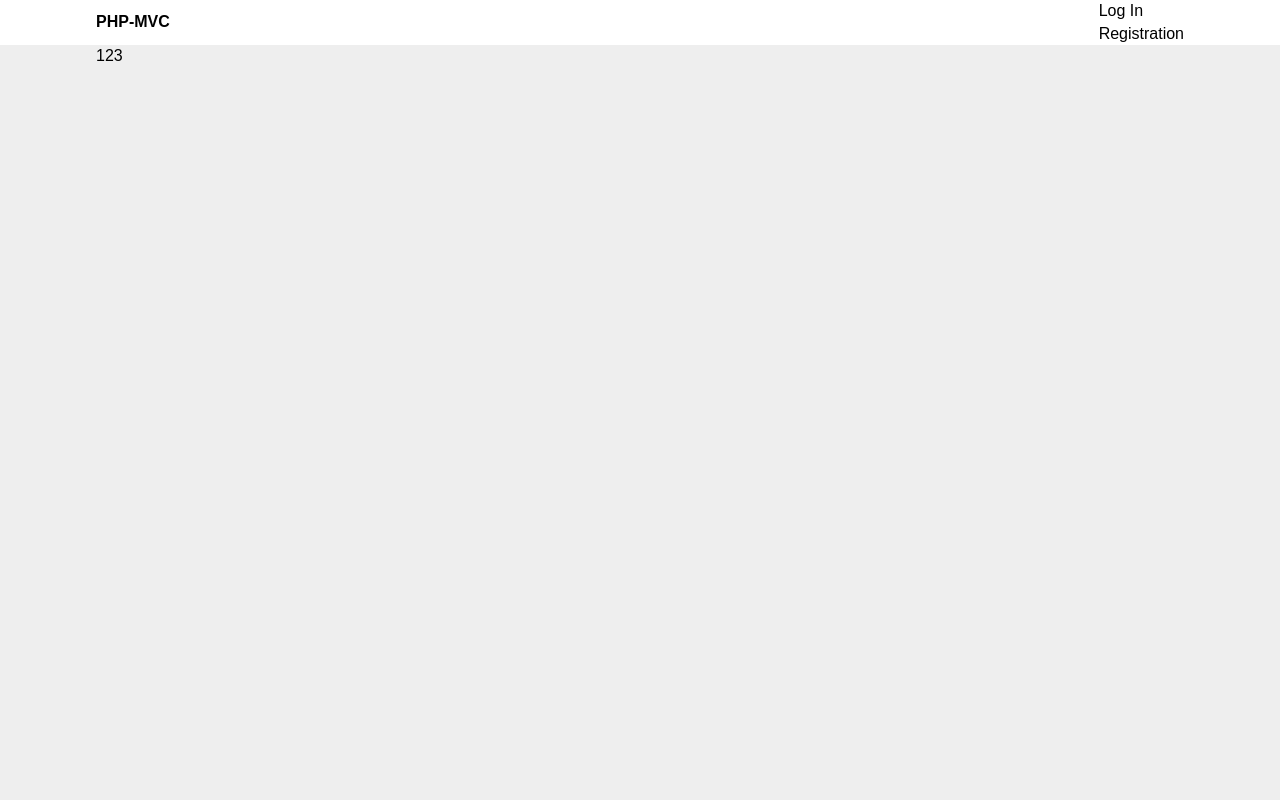
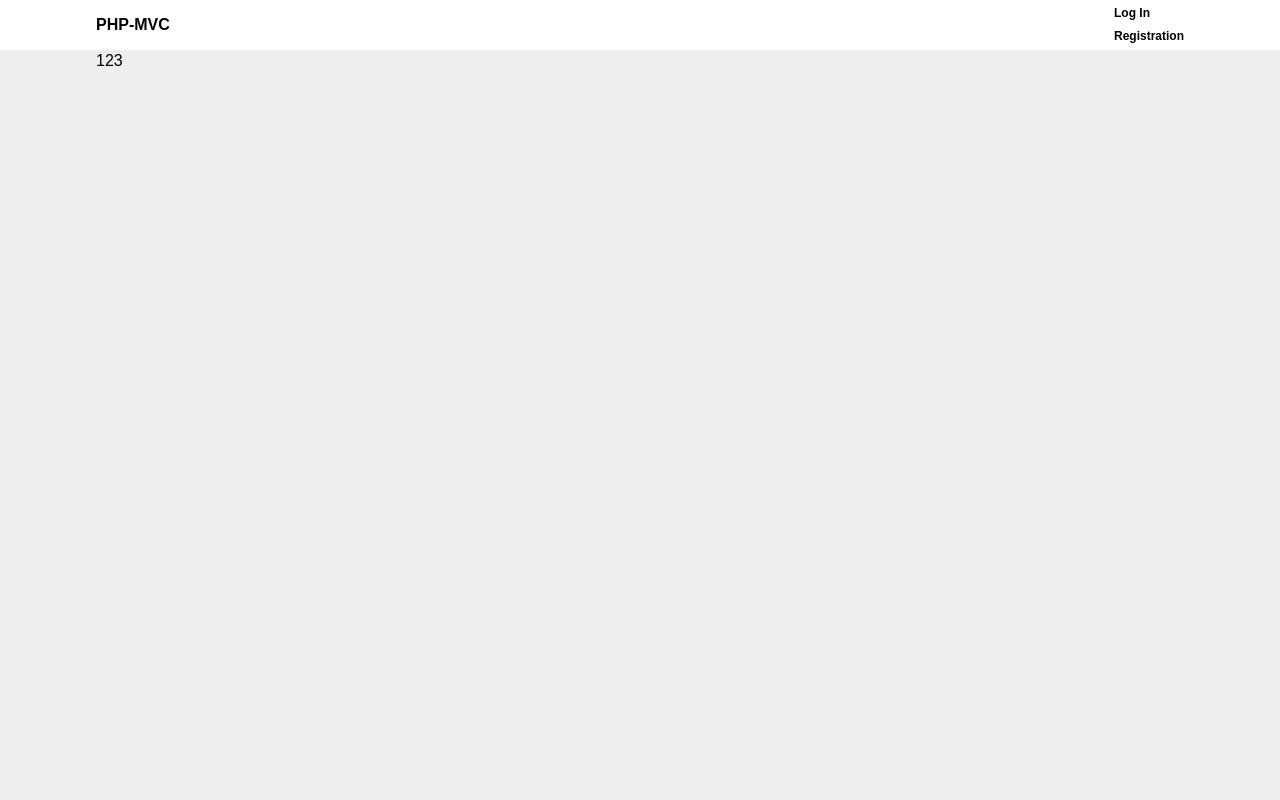
Before and after one commit to code-alone7/loft-php-mvc, a PHP site: page / in a window 1280 px wide. Run offline with PHP 8.4, Linux system fonts and the light colour scheme.

Commit message:
style changes

```diff
--- a/app/view/home.phtml
+++ b/app/view/home.phtml
@@ -3,7 +3,7 @@
 <head>
     <meta charset="UTF-8">
     <meta name="viewport"
-          content="width=device-width, user-scalable=no, initial-scale=1.0, maximum-scale=1.0, minimum-scale=1.0">
+          content="width=1050, initial-scale=1.0">
     <meta http-equiv="X-UA-Compatible" content="ie=edge">
 
     <link rel="stylesheet" href="./css/style.css">
--- a/public/css/blocks/header.css
+++ b/public/css/blocks/header.css
@@ -1,12 +1,26 @@
 .header{
     width: 100%;
+    height: 50px;
     background-color: #fff;
 }
 
 .header__container{
+    height: 100%;
+
     display: flex;
     flex-direction: row;
-
     justify-content: space-between;
     align-items: center;
 }
+
+.header__logo{
+    height: 100%;
+
+    display: flex;
+    justify-content: center;
+    align-items: center;
+}
+
+.header__menu{
+    height: 100%;
+}
--- /dev/null
+++ b/public/css/blocks/menu.css
@@ -0,0 +1,14 @@
+.menu{
+    font-size: 12px;
+}
+
+.menu__list{
+    height: 100%;
+    display: flex;
+    flex-direction: column;
+    justify-content: space-evenly;
+}
+
+.menu__link{
+    font-weight: 600;
+}
--- a/public/css/layouts/base.css
+++ b/public/css/layouts/base.css
@@ -17,7 +17,7 @@ body{
     display: flex;
     flex-direction: column;
     min-height: 100%;
-    min-width: 1140px;
+    min-width: 1050px;
     overflow: hidden;
     background-color: #eee;
 }
--- a/public/css/style.css
+++ b/public/css/style.css
@@ -3,6 +3,7 @@
 
 @import url('./blocks/header.css');
 @import url('./blocks/logo.css');
+@import url('./blocks/menu.css');
 @import url('./blocks/main.css');
 @import url('./blocks/auth-page.css');
 @import url('./blocks/form.css');
```
